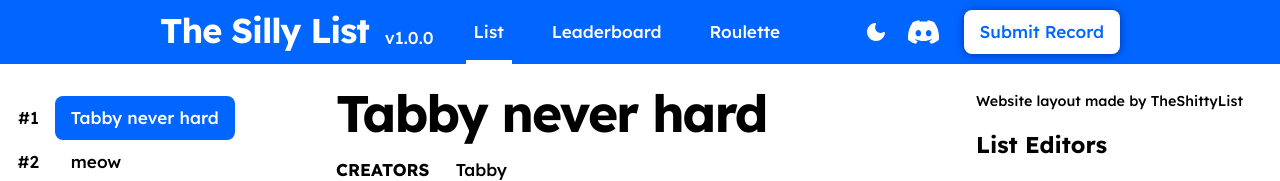
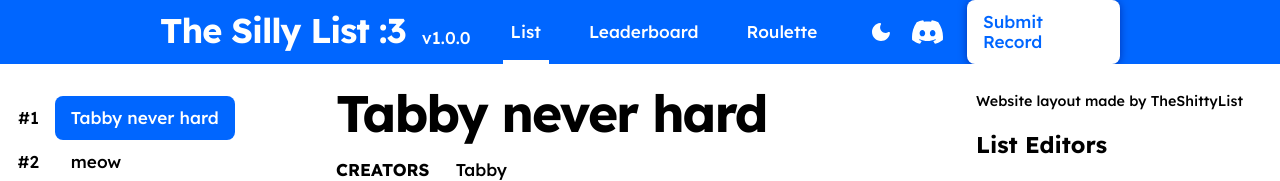
Before and after one commit to CuteAxi/CuteAxi.github.io, a plain HTML site: page index.html in a window 1280 px wide. Shown: the top 181 px of the page. Drawn offline with nearby package versions, Linux system fonts and the light colour scheme.

Commit message:
Update index.html

```diff
--- a/index.html
+++ b/index.html
@@ -3,7 +3,7 @@
     <head>
         <meta charset="UTF-8" />
         <meta name="viewport" content="width=1024" />
-        <title>The Silly List :3</title>
+        <title>TSL:3</title>
 
         <!-- Replace your server icon by uploading an image file named "list_icon.png"-->
         <link rel="icon" href="/list_icon.png" />
@@ -37,7 +37,7 @@
     <body id="app">
         <header :class="{ dark: store.dark }">
             <div class="logo">
-                <h2>The Silly List</h2>
+                <h2>The Silly List :3</h2>
                 <p>v1.0.0</p>
             </div>
             <nav class="nav">
```
